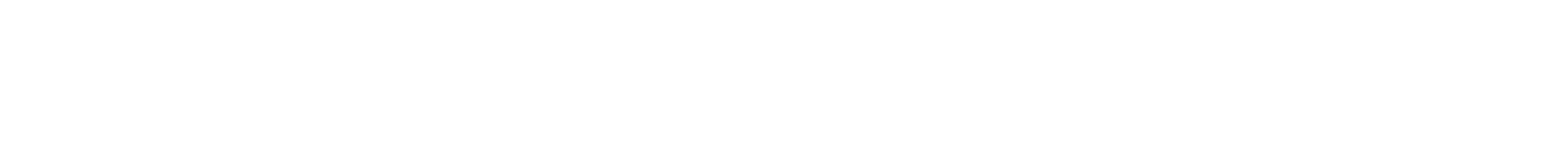
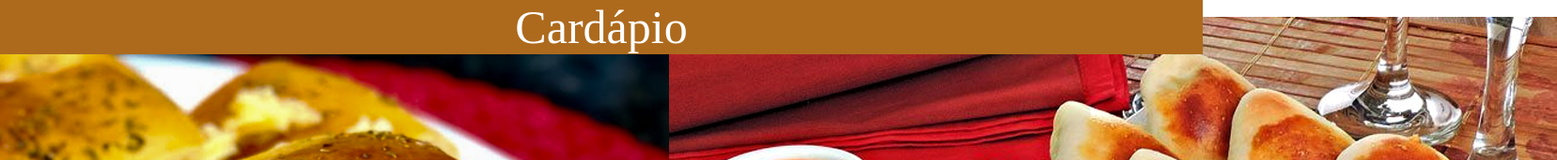
Before and after one commit to w-tangly/miniTcc, a plain HTML site: page index.html in a window 1280 px wide. Shown: the top 171 px of the page at 94% size, 1657 px wide, since content can reach past the window. Drawn offline with Linux system fonts and the light colour scheme; a web font is replaced by a local one.

Commit message:
commit pro klaros

```diff
--- /dev/null
+++ b/assets/css/header.css
@@ -0,0 +1,13 @@
+header{
+    width: 100vw;
+    height: fit-content;
+    background-color: var(--primary);
+    position: fixed;
+}
+
+.mobile{
+    display: flex;
+    flex-direction: row;
+    align-items: center;
+    justify-content: center;
+}
--- /dev/null
+++ b/assets/css/style.css
@@ -0,0 +1,24 @@
+@import url('https://fonts.googleapis.com/css2?family=Poppins:ital,wght@0,100;0,200;0,300;0,400;0,500;0,600;0,700;0,800;0,900;1,100;1,200;1,300;1,400;1,500;1,600;1,700;1,800;1,900&family=SUSE:wght@100..800&family=Space+Grotesk:wght@300..700&display=swap');
+/* Poppins */
+/* SUSE */
+/* Space Grotesk */
+
+*{
+    margin: 0;
+    padding: 0;
+    box-sizing: border-box;
+    font-family: Poppins, Space Grotesk, SUSE;
+}
+
+:root{
+    --primary: #ad6a1d;
+    --secondary: #ecc78d;
+    --font: #2e0a05;
+}
+
+.title{
+    font-size: 50px;
+    font-weight: 500;
+    font-family: SUSE;
+    color: white;
+}
--- /dev/null
+++ b/banner.css
@@ -0,0 +1,11 @@
+.banners{
+    display: flex;
+    align-items: center;
+    flex-direction: row;
+    justify-content: center;
+}
+
+.banner{
+    max-width: 85vw;
+    min-height: 35vh;
+}
--- a/index.html
+++ b/index.html
@@ -3,9 +3,29 @@
 <head>
     <meta charset="UTF-8">
     <meta name="viewport" content="width=device-width, initial-scale=1.0">
+    <link rel="shortcut icon" href="./assets/img/ui/logo-shortcut.png">
+    <link rel="stylesheet" href="./assets/css/style.css">
+    <link rel="stylesheet" href="./assets/css/header.css">
+    <link rel="stylesheet" href="banner.css">
     <title>Lancheria Delícia</title>
 </head>
 <body>
+    <header>
+        <div class="mobile">
+            <!-- <a href=""><img src="./assets/img/ui/arrow-left.png" alt=""></a>
+            Seta para retornar ao cardápio -->
+            <h1 class="title">Cardápio</h1>
+        </div>
 
+        <div class="desktop">
+
+        </div>
+    </header>
+
+    <section class="banners">
+        <img src="./assets/img/banner/bauru-banner.png" alt="" class="banner">
+        <img src="./assets/img/banner/coxinha-banner.jpg" alt="" class="banner">
+        <img src="./assets/img/banner/esfirra-banner.jpg" alt="" class="banner">
+    </section>
 </body>
 </html>
```
Also changed, not shown: assets/img/ui/arrow-left.png (added), assets/img/ui/logo-shortcut.png (added).
